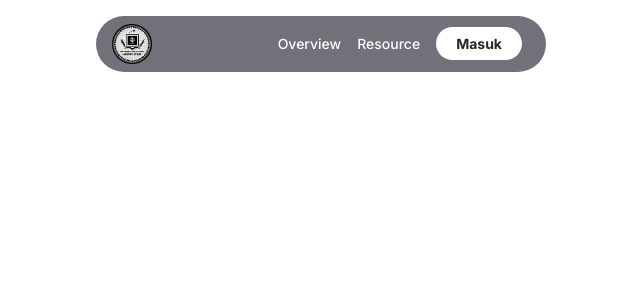
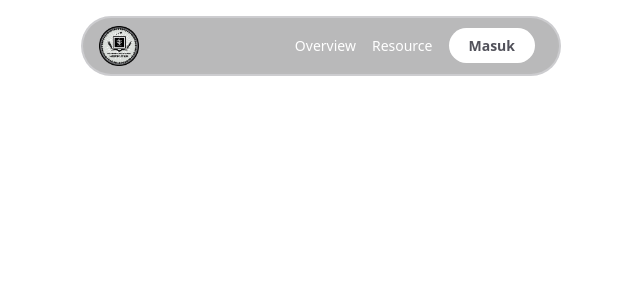
Before and after one commit to Zulqs/tugather, a Next.js app: page / in a window 1280 px wide. Shown: the top 300 px of the page, without its empty margins (319-959 px from the left). Built offline with nearby package versions, Linux system fonts and the light colour scheme.

Commit message:
Add sticky navigation bar

```diff
--- a/src/components/nav.tsx
+++ b/src/components/nav.tsx
@@ -1,10 +1,30 @@
-import React from 'react';
+"use client";
+import React, { useEffect, useState } from 'react';
 import Image from 'next/image';
 
-const Nav = () => {
+function Nav() {
+    const [isSticky, setIsSticky] = useState(false);
+
+    useEffect(() => {
+        const handleScroll = () => {
+            const offset = window.scrollY;
+            if (offset > 0) {
+                setIsSticky(true);
+            } else {
+                setIsSticky(false);
+            }
+        };
+
+        window.addEventListener('scroll', handleScroll);
+
+        return () => {
+            window.removeEventListener('scroll', handleScroll);
+        };
+    }, []);
+
     return (
-        <nav className='container mx-auto'>
-            <div className='flex flex-wrap items-center justify-between mx-auto my-4 py-2 px-4 rounded-full bg-zinc-500 max-w-[450px]'>
+        <nav className={`font-sans container mx-auto m-4 ${isSticky ? 'sticky top-3 z-50 translate-y-3 transition-transform duration-700 ease-in-out transform' : '-translate-y-0 transition-transform duration-100 ease-out transform'}`}>
+            <div className='flex flex-wrap items-center justify-between mx-auto py-2 px-4 rounded-full bg-zinc-800 max-w-[480px] bg-opacity-30 border-2 border-zinc-300 border-opacity-70 backdrop-blur-[7px] backdrop-contrast-[.95]'>
                 <a href='#' className='flex flex-row justify-center items-center'>
                     <Image src={'/logo.png'} alt='Logo' width={'40'} height={'40'} />
                 </a>
@@ -18,7 +38,7 @@ const Nav = () => {
                             <a href='#'>Resource</a>
                         </ul>
                         <ul className='mx-2'>
-                            <a href="#" className='bg-white px-5 py-2 rounded-full font-bold text-zinc-800 hover:bg-zinc-400 hover:text-white'>
+                            <a href="#" className='bg-white px-5 py-2 rounded-full font-bold text-zinc-600 hover:bg-zinc-400 hover:text-white hover:border-2'>
                                 Masuk
                             </a>
                         </ul>
@@ -29,4 +49,4 @@ const Nav = () => {
     )
 }
 
-export default Nav
+export default Nav;
```
